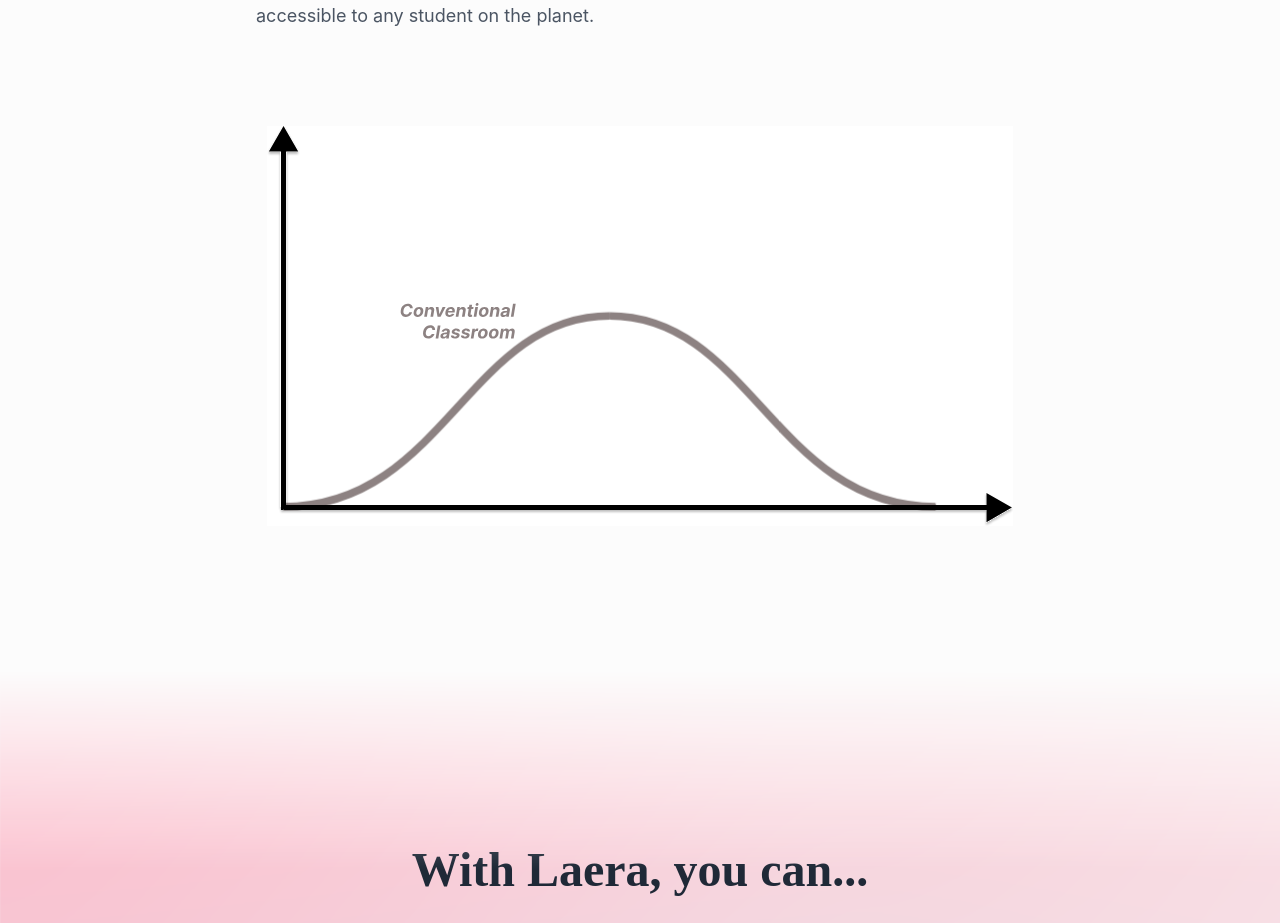
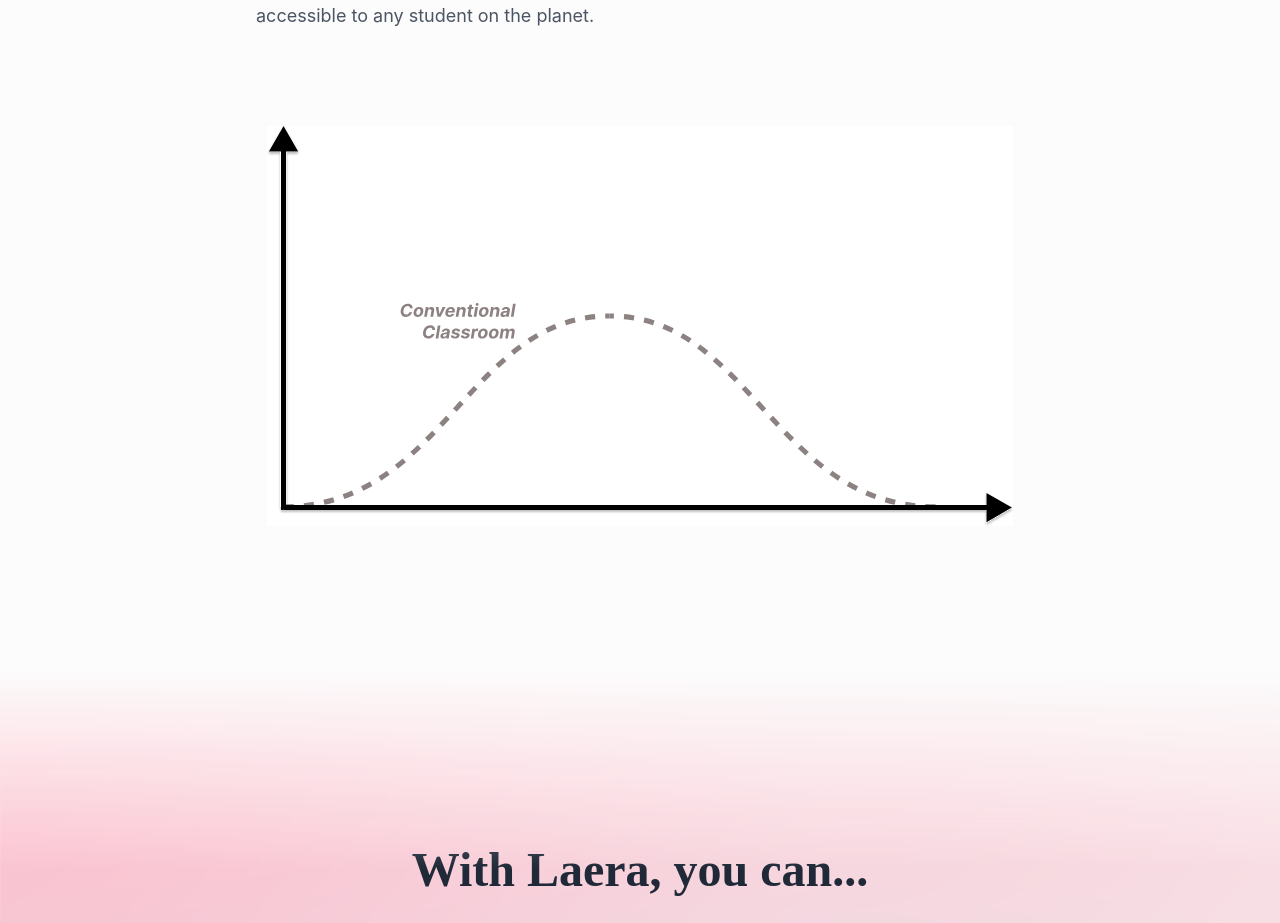
Before and after one commit to daanishkhazi/twosd_alpha, a Next.js app: page / in a window 1280 px wide. Shown: the part 1229-2152 px from the top of the page. Built offline with nearby package versions, Linux system fonts and the light colour scheme; no server answers.

Commit message:
Bloom curve v2 (#27)
* fixed bloom animation

```diff
--- a/components/scrollingBloom.tsx
+++ b/components/scrollingBloom.tsx
@@ -1,19 +1,34 @@
 import styles from "../styles/Interface.module.css"
 import { useState } from "react";
 
-const ScrollingBloom = () => {
+
+const ScrollingBloom = (props: { scrollProgress: number }) => {
+
+    const scrollProgress = props.scrollProgress;
+    console.log(scrollProgress)
 
     return (
         <div className="flex w-full items-center justify-end bg-white">
         <svg className="h-full" viewBox="0 0 1761 943" fill="none" xmlns="http://www.w3.org/2000/svg">
         <g className={styles.movingCurve}>
-            <path d="M39 898C417 898 475 448 808 448" strokeWidth="18"/>
-            <path d="M1577 898C1199 898 1141 448 808 448" strokeWidth="18"/>
+        {/* <g> */}
+            <path
+                d={`
+                    M ${39 + (928-39)*scrollProgress} 898
+                    C ${417 + (1182.5-417)*scrollProgress} 898 ${475 + (1145.5-475)*scrollProgress} ${448 + (54-448)*scrollProgress} ${808 + (1303-808)*scrollProgress} ${448 + (54-448)*scrollProgress}`}
+                strokeWidth="18"
+                />
+            <path d={`M ${1577 + (1678-1577)*scrollProgress} 898
+                    C ${1199 + (1423.5-1199)*scrollProgress} 898 ${1141 + (1460.5-1141)*scrollProgress} ${448 + (54-448)*scrollProgress} ${808 + (1303-808)*scrollProgress} ${448 + (54-448)*scrollProgress}`}
+                    strokeWidth="18"
+                    />
         </g>
         <path d="M39 898C417 898 475 448 808 448" stroke="#8D8282" strokeWidth="12" strokeDasharray="24 24"/>
         <path d="M1577 898C1199 898 1141 448 808 448" stroke="#8D8282" strokeWidth="12" strokeDasharray="24 24"/>
-        {/* <path d="M928 897.999C1182.5 897.999 1145.5 54.0002 1302.99 54.0002" stroke="#FF8B20" strokeWidth="12"/>
-        <path d="M1677.99 897.999C1423.49 897.999 1460.49 54 1303 54" stroke="#FF8B20" strokeWidth="12"/> */}
+
+        {/* <path d="M 928 897.999 C 1182.5 897.999 1145.5 54.0002 1302.99 54.0002" stroke="#FF8B20" strokeWidth="12"/> */}
+        {/* <path d="M 1677.99 897.999 C 1423.49 897.999 1460.49 54 1303 54" stroke="#FF8B20" strokeWidth="12"/> */}
+
         <g filter="url(#filter0_d_31_71)">
         <path d="M39 900H33V906H39V900ZM39 0L4.35898 60H73.641L39 0ZM1757 900L1697 865.359V934.641L1757 900ZM45 900V54H33V900H45ZM39 906H1703V894H39V906Z" fill="black"/>
         </g>
--- a/pages/index.tsx
+++ b/pages/index.tsx
@@ -5,19 +5,38 @@ import Catch from "../components/Catch";
 import View from "../components/View";
 import { useSession } from "next-auth/react";
 import ScrollingBloom from "../components/scrollingBloom";
-import { useEffect } from "react";
+import { useState, useEffect } from "react";
 
 
 
 export default function Home() {
   const { data: session, status } = useSession();
 
+  const [scrollProgress, setScrollProgress] = useState(0);
+  const [scrollTop, setScrollTop] = useState(0);
+  // const [scrolling, setScrolling] = useState(false);
+
+  // useEffect(() => {
+  //   setScrollProgress(Math.max(0, ((window.pageYOffset / (document.body.offsetHeight - window.innerHeight))-0.2)*6.5))
+  // }, [])
+
+
+
   useEffect(() => {
-    window.addEventListener('scroll', () => {
-      document.body.style.setProperty('--scroll', `${(Math.max(0, ((window.pageYOffset / (document.body.offsetHeight - window.innerHeight))-0.2)*6.5))}`);
-    }, false);
-  }, [])
+    const onScroll = (e: any) => {
+      // const target: EventTarget = e.target;
+      // const targetDiv: HTMLDivElement = target as HTMLDivElement;
+      setScrollTop(e.target.documentElement.scrollTop);
+      setScrollProgress(Math.min(Math.max(0, ((window.pageYOffset / (document.body.offsetHeight - window.innerHeight))-0.2)*6.5),1))
+      document.body.style.setProperty('--scroll', `${Math.min(Math.max(0, ((window.pageYOffset / (document.body.offsetHeight - window.innerHeight))-0.2)*6.5),1)}`);
 
+      // setScrolling(e.target.documentElement.scrollTop > scrollTop);
+    };
+    window.addEventListener("scroll", onScroll);
+
+    return () => window.removeEventListener("scroll", onScroll);
+  }, [scrollTop]);
+  console.log('parent', scrollProgress)
 
   return (
     <Layout>
@@ -63,7 +82,7 @@ export default function Home() {
             Ok what is an AI tutor?
           </h1>
           <div className="flex flex-col items-center w-1/5 px-12" />
-          <p className="text-lg text-gray-600 text-left items-center w-3/5">
+          <p className="text-lg text-gray-600 text-left items-center w-3/5 mb-18">
             Laera is what you get if your smart friend and Google had a baby. It
             is a personalized AI tutor backed by an enormous body of knowledge
             across Biology, History, Computer Science, Medicine, Law and more.
@@ -91,7 +110,7 @@ export default function Home() {
               className="flex flex-col p-6 items-start rounded-box shadow-lg border-4 border-primary-400 my-6"
             /> */}
             <div className="flex w-7/12 my-24">
-            <ScrollingBloom/>
+            <ScrollingBloom scrollProgress={scrollProgress}/>
             </div>
           {/* </View> */}
         </div>
--- a/styles/Interface.module.css
+++ b/styles/Interface.module.css
@@ -513,13 +513,13 @@ Animation classes.
 
 @keyframes slideme {
   from {
-    transform: translate(0, 0);
+    /* transform: translate(0, 0); */
     stroke:#8D8282;
     /* transform-origin: 100%, 0%; */
   }
   to {
-    transform-origin: bottom;
-    transform: translateX(27%) translateY(3.5%) scaleX(0.5) scaleY(1.7);
+    /* transform-origin: bottom;
+    transform: translateX(27%) translateY(3.5%) scaleX(0.5) scaleY(1.7); */
     stroke: #FF8B20;
     /* transform-origin: center bottom;
     transform: scaleY(1.8); */
```
